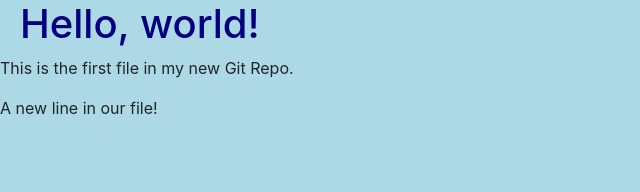
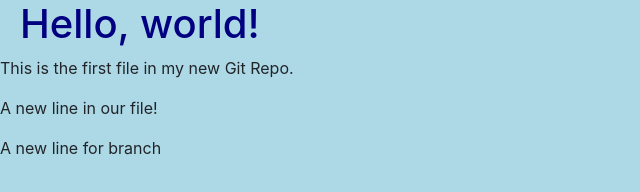
Before and after one commit to shakibrkhan/hello-world, a plain HTML site: page index.html in a window 1280 px wide. Shown: the whole page, without its empty margins (0-640 px from the left). Drawn offline with nearby package versions, Linux system fonts and the light colour scheme.

Commit message:
added a new line in branch

```diff
--- a/index.html
+++ b/index.html
@@ -14,6 +14,7 @@
 		<h1>Hello, world!</h1>
 		<p>This is the first file in my new Git Repo.</p>
 		<p>A new line in our file!</p>
+		<p>A new line for branch</p>
 
 		<!-- Optional JavaScript -->
 		<!-- jQuery first, then Popper.js, then Bootstrap JS -->
```
